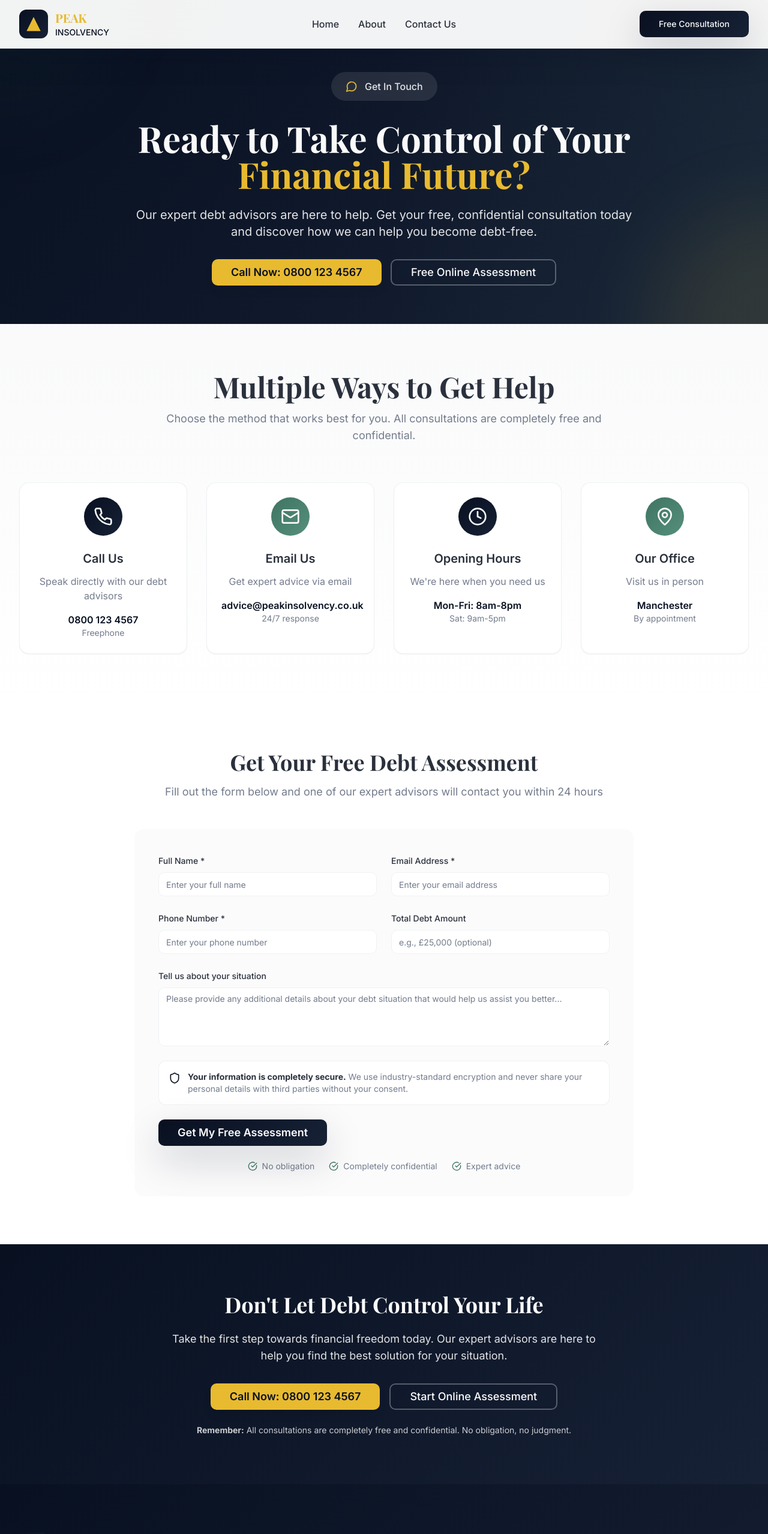
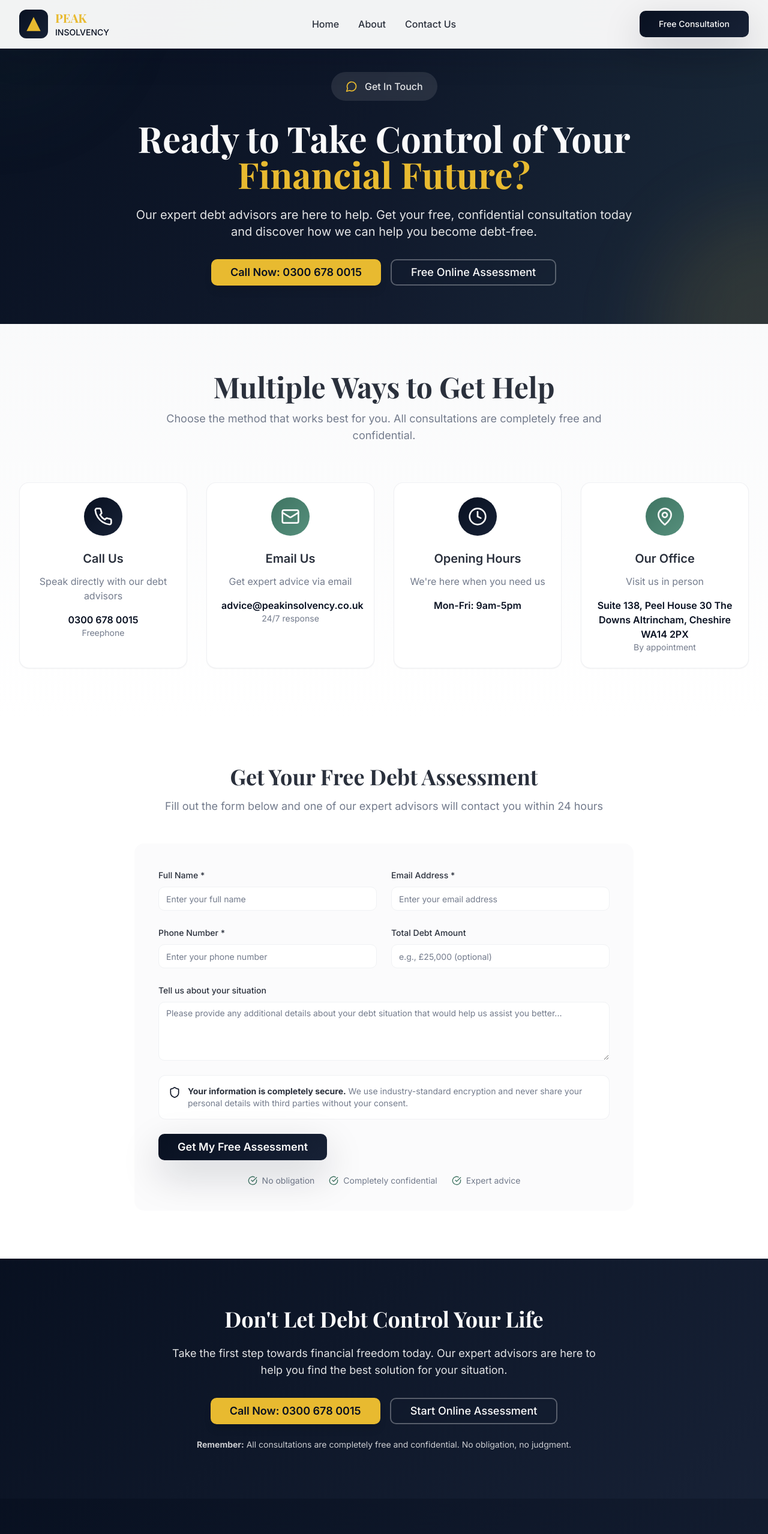
Before and after one commit to pranshuj91/peak-debt-freedom, a React (Vite) app: page /contact in a window 1280 px wide. Shown: the top 2557 px of the page at 60% size. Built offline with nearby package versions, Linux system fonts and the light colour scheme.

Commit message:
add content on contact page

```diff
--- a/src/components/Footer.tsx
+++ b/src/components/Footer.tsx
@@ -52,7 +52,7 @@ const Footer = () => {
                       <path strokeLinecap="round" strokeLinejoin="round" strokeWidth={2} d="M12 8v4l3 3m6-3a9 9 0 11-18 0 9 9 0 0118 0z" />
                     </svg>
                   </div>
-                  <span className="text-primary-foreground/90 text-sm font-medium">Mon-Fri, 9am-6pm</span>
+                  <span className="text-primary-foreground/90 text-sm font-medium">Mon-Fri, 9am-5pm</span>
                 </div>
               </div>
             </div>
--- a/src/pages/Contact.tsx
+++ b/src/pages/Contact.tsx
@@ -74,7 +74,7 @@ const Contact = () => {
 
           <div className="flex flex-col sm:flex-row gap-3 sm:gap-4 justify-center px-4">
             <Button variant="hero" size="lg" className="hero-animate w-full sm:w-auto text-base sm:text-lg px-6 sm:px-8 py-3 sm:py-4 opacity-0 transform translate-y-8">
-              Call Now: 0800 123 4567
+              Call Now: 0300 678 0015
             </Button>
             <Button variant="outline-hero" size="lg" className="hero-animate w-full sm:w-auto text-base sm:text-lg px-6 sm:px-8 py-3 sm:py-4 opacity-0 transform translate-y-8">
               Free Online Assessment
@@ -104,7 +104,7 @@ const Contact = () => {
               <p className="text-sm sm:text-base text-muted-foreground mb-4">
                 Speak directly with our debt advisors
               </p>
-              <div className="font-semibold text-primary">0800 123 4567</div>
+              <div className="font-semibold text-primary">0300 678 0015</div>
               <div className="text-sm text-muted-foreground">Freephone</div>
             </div>
 
@@ -128,8 +128,8 @@ const Contact = () => {
               <p className="text-sm sm:text-base text-muted-foreground mb-4">
                 We're here when you need us
               </p>
-              <div className="font-semibold text-primary">Mon-Fri: 8am-8pm</div>
-              <div className="text-sm text-muted-foreground">Sat: 9am-5pm</div>
+              <div className="font-semibold text-primary">Mon-Fri: 9am-5pm</div>
+
             </div>
 
             <div className="text-center p-6 bg-background rounded-2xl shadow-sm border border-border/50 hover:shadow-lg transition-all duration-300">
@@ -140,7 +140,7 @@ const Contact = () => {
               <p className="text-sm sm:text-base text-muted-foreground mb-4">
                 Visit us in person
               </p>
-              <div className="font-semibold text-primary">Manchester</div>
+              <div className="font-semibold text-primary">Suite 138, Peel House 30 The Downs Altrincham, Cheshire WA14 2PX</div>
               <div className="text-sm text-muted-foreground">By appointment</div>
             </div>
           </div>
@@ -279,7 +279,7 @@ const Contact = () => {
 
           <div className="flex flex-col sm:flex-row gap-3 sm:gap-4 justify-center px-4">
             <Button variant="hero" size="lg" className="w-full sm:w-auto text-base sm:text-lg px-6 sm:px-8 py-3 sm:py-4">
-              Call Now: 0800 123 4567
+              Call Now: 0300 678 0015
             </Button>
             <Button variant="outline-hero" size="lg" className="w-full sm:w-auto text-base sm:text-lg px-6 sm:px-8 py-3 sm:py-4">
               Start Online Assessment
```
